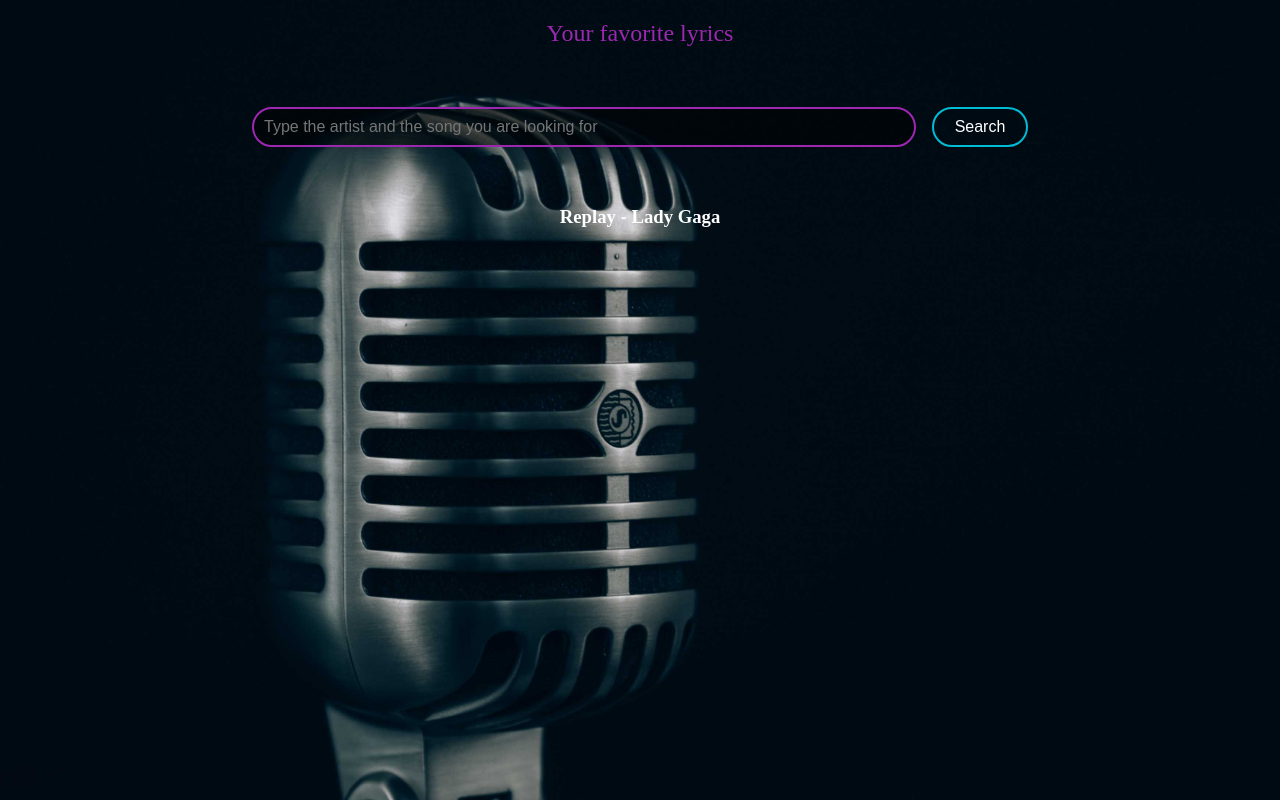
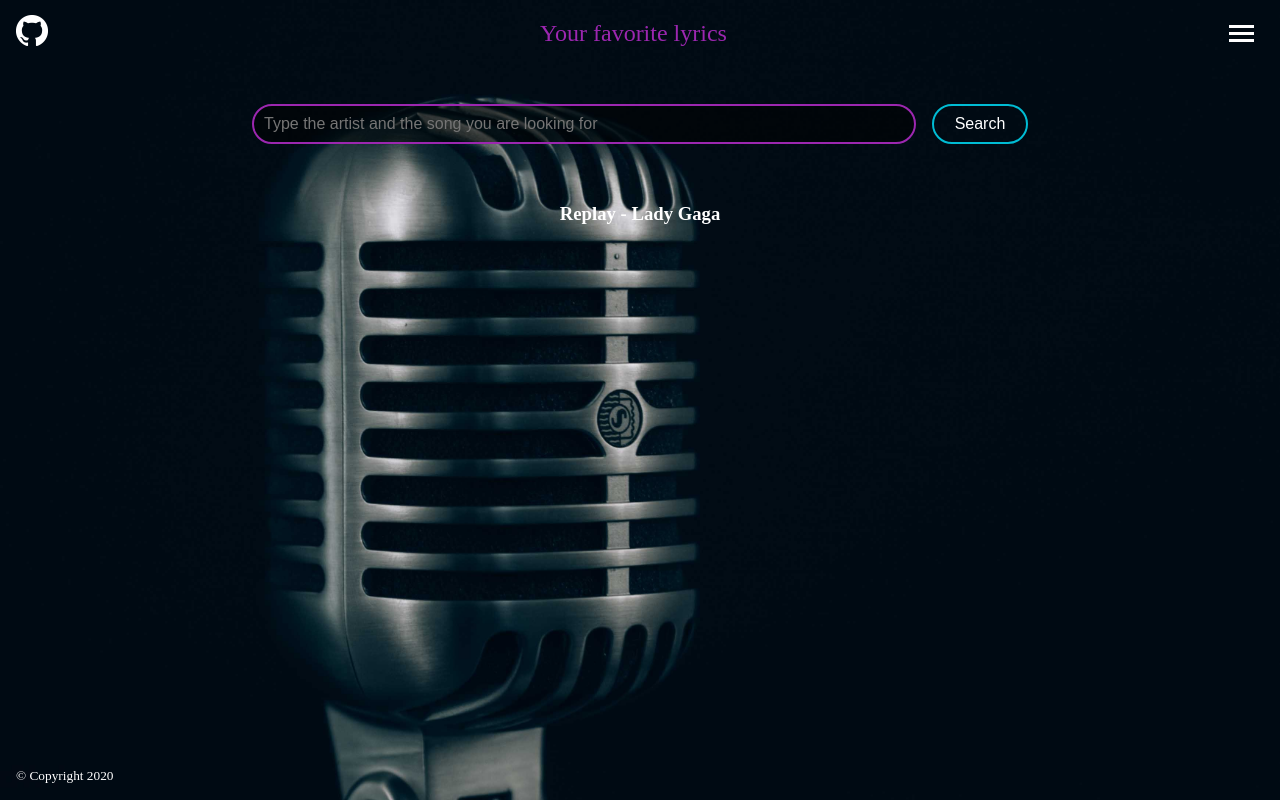
Before and after one commit to vipotin/simple-lyric-app, a React (Create React App) app: page / in a window 1280 px wide. Built offline with nearby package versions, Linux system fonts and the light colour scheme.

Commit message:
Add header bar

```diff
--- a/src/App.js
+++ b/src/App.js
@@ -1,6 +1,7 @@
 import React, {useState} from 'react';
 import './styles/main.css';
 import LyricAPI from './lyricAPI'
+import githubLogo from './images/GitHub-Mark-Light-32px.png'
 
 
 function App() {
@@ -17,7 +18,19 @@ function App() {
   return (
     <div className="container">
       <header>
-        <h2>Your favorite lyrics</h2>
+        <div className="nav">
+          <div>
+            <a className="nav__item" href="https://github.com/vipotin" target="_blank" rel="noopener noreferrer">
+              <img src={githubLogo} alt="Github"/>
+            </a>
+          </div>
+          <h2 className="nav__item">Your favorite lyrics</h2>
+          <div className="nav__item burger-menu">
+            <div className="bar1" key="b1" />
+            <div className="bar2" key="b2" />
+            <div className="bar3" key="b3" />
+          </div>
+        </div>
       </header>
       <div className="search">
         <input type="text" id="search-bar" placeholder={searchPlaceHolder}/>
@@ -27,6 +40,9 @@ function App() {
         <h3 id="title">Replay - Lady Gaga</h3>
         <p>{lyrics}</p>
       </div>
+      <div className="footer">
+      <small>&copy; Copyright 2020</small>
+      </div>
     </div>
   );
 }
--- a/src/styles/main.css
+++ b/src/styles/main.css
@@ -11,8 +11,53 @@ html, body {
 }
 
 header {
-  text-align: center;
+  width: 100%;
+  height: 4rem;
   margin-bottom: 5vh;
+}
+
+header .nav {
+  display: -webkit-box;
+  display: -ms-flexbox;
+  display: flex;
+  -webkit-box-pack: justify;
+      -ms-flex-pack: justify;
+          justify-content: space-between;
+  -webkit-box-align: center;
+      -ms-flex-align: center;
+          align-items: center;
+  -webkit-box-orient: horizontal;
+  -webkit-box-direction: normal;
+      -ms-flex-direction: row;
+          flex-direction: row;
+  padding: 0 1rem 0 1rem;
+}
+
+.burger-menu {
+  display: inline-block;
+  padding: 10px;
+  border-radius: 25px;
+  cursor: pointer;
+}
+
+.bar1,
+.bar2,
+.bar3 {
+  width: 25px;
+  height: 3px;
+  background-color: white;
+  margin: 4px 0;
+  -webkit-transition: 0.4s;
+  transition: 0.4s;
+}
+
+.footer {
+  padding: 1rem;
+  position: fixed;
+  text-align: left;
+  bottom: 0;
+  left: 0;
+  width: 100%;
 }
 
 .container {
@@ -55,6 +100,7 @@ button {
 button:hover, button:focus {
   border-color: #FFFFFF;
   color: #00BCD4;
+  cursor: pointer;
 }
 
 #search-bar {
--- a/src/styles/main.scss
+++ b/src/styles/main.scss
@@ -5,6 +5,14 @@
   align-items: center;
   flex-direction: $direction;
 }
+
+@mixin flexSpaceBetween($direction) {
+  display: flex;
+  justify-content: space-between;
+  align-items: center;
+  flex-direction: $direction;
+}
+
 
 $mic-image: '../images/mic.jpg';
 
@@ -20,9 +28,42 @@ html, body {
 }
 
 header {
-  //background-color: green;
-  text-align: center;
+  width: 100%;
+  height: 4rem;
   margin-bottom: 5vh;
+
+  .nav {
+    @include flexSpaceBetween(row);
+    padding: 0 1rem 0 1rem;
+  }
+}
+
+.burger-menu {
+  display: inline-block;
+  padding: 10px;
+  border-radius: 25px;
+  cursor: pointer;
+}
+
+.bar1,
+.bar2,
+.bar3 {
+  width: 25px;
+  height: 3px;
+  background-color: white;
+  margin: 4px 0;
+  transition: 0.4s;
+}
+
+
+.footer {
+  padding: 1rem;
+  // background-color: rgb(235, 195, 64);
+  position: fixed;
+  text-align: left;
+  bottom: 0;
+  left: 0;
+  width: 100%;
 }
 
 .container {
@@ -51,16 +92,10 @@ header {
 
       &:hover,
       &:focus {
-        // box-shadow: 0 0.1em 0.1em 0 ;
         border-color: $primary-color-text;
         color: $accent-color;
-        // transform: translateY(-0.25em);
+        cursor: pointer;
       }
-      // &:hover {
-      //   height: 2.7rem;
-      //   width: 2.7rem;
-      //   background-color: rgba(255, 255, 255, 0.2);
-      // }
     }
 
   #search-bar {
@@ -79,12 +114,7 @@ header {
       outline-style: none;
     }
 
-  // h3 {
-  //   background-color: yellow;
-  // }
-
   .lyrics {
     text-align: left;
-    // background-color: teal;
     margin-bottom: 5vh;
   }
```
Also changed, not shown: src/images/GitHub-Mark-Light-32px.png (added), 1 other file (tests, documents, lock files or other folders).
